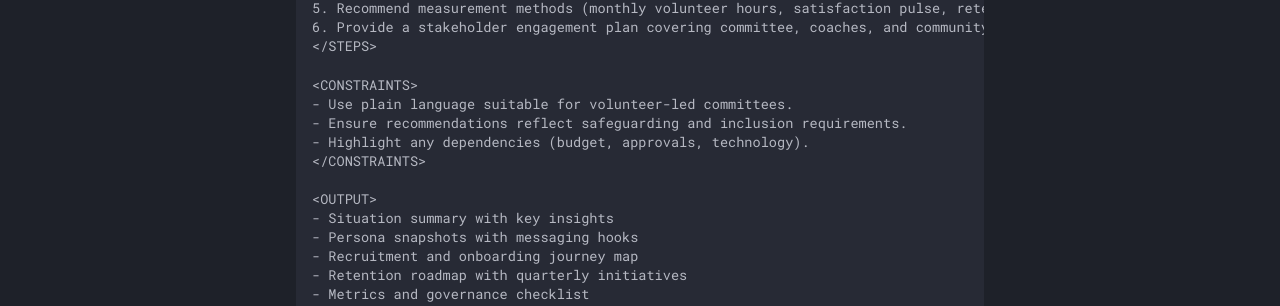
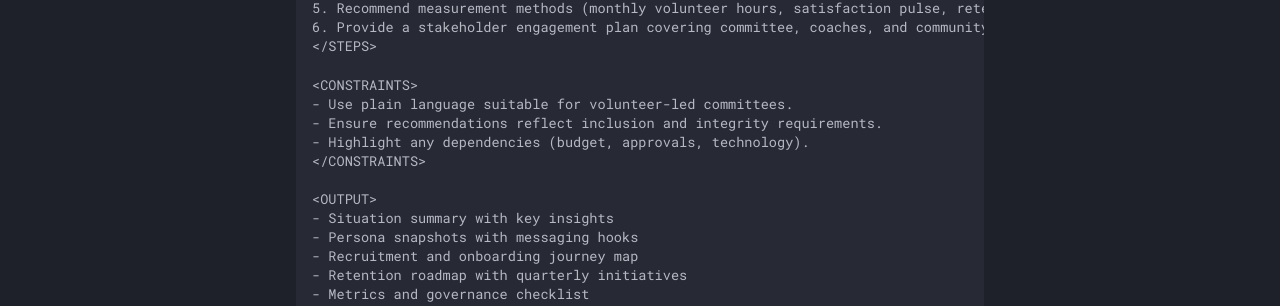
Before and after one commit to NRLParticipation/NRL-Cookbook, an MkDocs documentation site: the page built from docs/club-committee/volunteer-strategy.md, in a window 1280 px wide and 1400 px high, scrolled down 758 px. Shown: the part 622-928 px from the top of the window. Built offline with MkDocs 1.6.1 and Material for MkDocs 9.7.7, drawn with Linux system fonts in a browser that asks for light colours; some of the changed text lies outside the part shown.

Commit message:
Update medium volunteer strategy prompt

```diff
--- a/docs/club-committee/volunteer-strategy.md
+++ b/docs/club-committee/volunteer-strategy.md
@@ -36,7 +36,7 @@
 # Volunteer recruitment and retention template (medium complexity)
 
 <ROLE_AND_GOAL>
-You are the Volunteer Experience Lead for [Rugby_League_Club/ORGANISATION_NAME]. Build a 6-12 month strategy that recruits new volunteers, keeps current volunteers engaged, and aligns with NRL integrity and safeguarding expectations.
+You are the Volunteer Experience Lead for [Rugby_League_Club/ORGANISATION_NAME]. Build a 6–12 month strategy that recruits new volunteers, keeps current volunteers engaged, and aligns with our club’s integrity, inclusion, and wellbeing standards.
 </ROLE_AND_GOAL>
 
 <INPUT>
@@ -58,7 +58,7 @@
 
 <CONSTRAINTS>
 - Use plain language suitable for volunteer-led committees.
-- Ensure recommendations reflect safeguarding and inclusion requirements.
+- Ensure recommendations reflect inclusion and integrity requirements.
 - Highlight any dependencies (budget, approvals, technology).
 </CONSTRAINTS>
 
```
